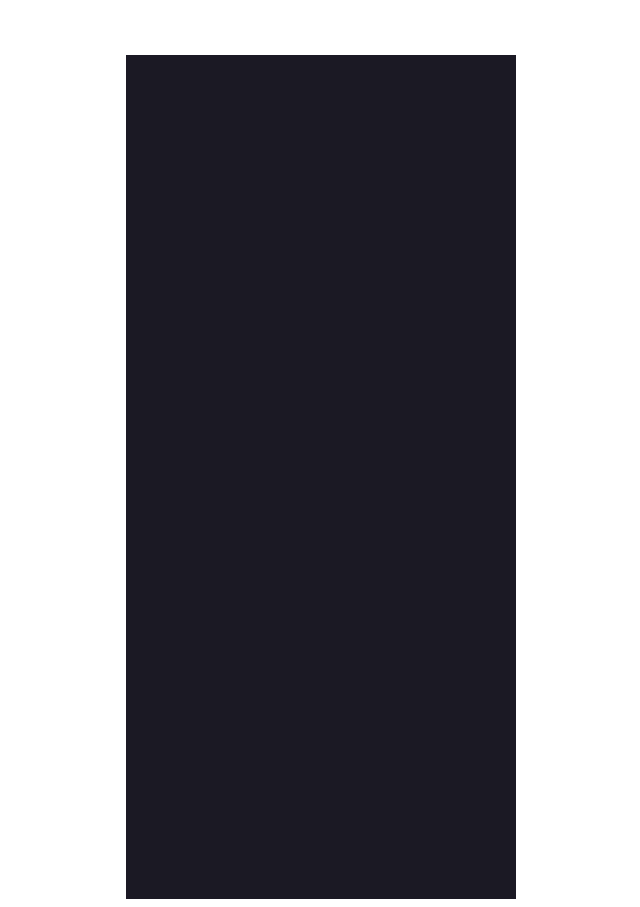
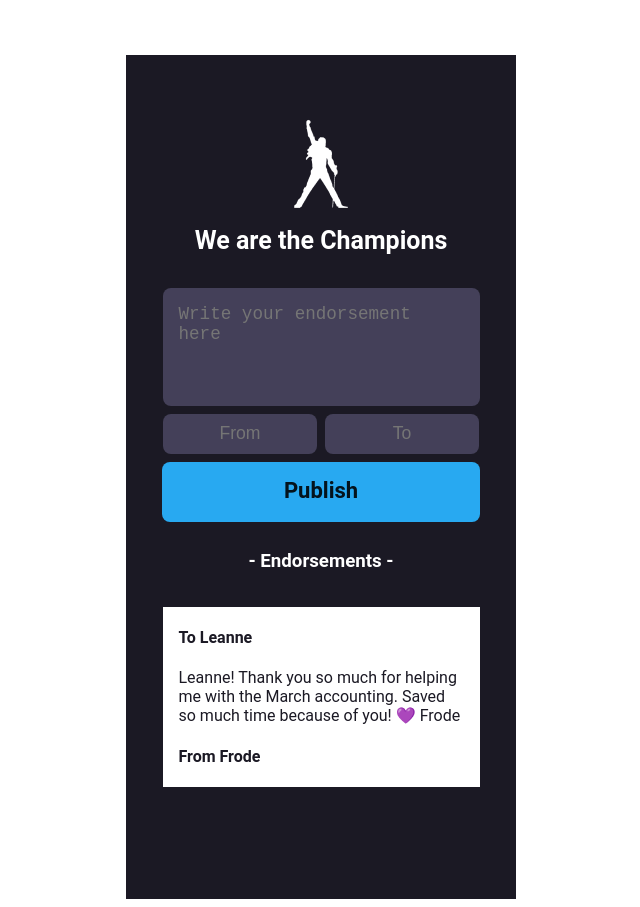
Before and after one commit to mmmim24/scrimba-JS-SOLO, a plain HTML site: page champions/index.html in a window 1280 px wide. Shown: the whole page, without its empty margins (319-959 px from the left). Drawn offline with Linux system fonts and the light colour scheme.

Commit message:
champions:Done:

```diff
--- a/champions/index.html
+++ b/champions/index.html
@@ -9,7 +9,28 @@
 
     <body>
         <main>
-
+            <div class="header">
+                <img src="img/Freddie.png" alt="Freddie Mercury">
+                <h1>We are the Champions</h1>
+            </div>
+            <section class="input">
+                <form>
+                    <textarea required id="text" placeholder="Write your endorsement here"></textarea>
+                    <div id="persons">
+                        <input required id="from" type="text" placeholder="From">
+                        <input required id="to" type="text" placeholder="To">
+                    </div>
+                    <div id="publish" onclick="publish()"> Publish</div>
+                </form>
+            </section>
+            <section id="endorsements">
+                <h3>- Endorsements -</h3>
+                <div class="item">
+                    <h4>To Leanne</h4>
+                    Leanne! Thank you so much for helping me with the March accounting. Saved so much time because of you! 💜 Frode
+                    <h4>From Frode</h4>
+                </div>
+            </section>
         </main>
         <script src="script.js"></script>
     </body>
--- a/champions/script.js
+++ b/champions/script.js
@@ -0,0 +1,27 @@
+var endorse = document.getElementById("endorsements");
+
+var message = [
+    {
+        from: "name1",
+        text: "message",
+        to : "name2"
+    }
+]
+
+
+var from = document.getElementById("from")
+var text = document.getElementById("text")
+var to = document.getElementById("to")
+
+
+
+function publish(){
+    var d = document.createElement('div')
+    d.classList.add('item')
+    d.innerHTML= `<h4>To ${to.value}</h4>${text.value}<h4>From ${from.value}</h4>`;
+    endorse.append(d);
+    from.value = "";
+    text.value = "";
+    to.value = "";
+    console.log(to.value)
+}
--- a/champions/styles.css
+++ b/champions/styles.css
@@ -1,5 +1,7 @@
 :root{
     --bgcolor: #1B1924;
+    font-family: 'Roboto', sans-serif;
+    color: white;
 }
 
 body{
@@ -10,7 +12,102 @@ body{
 }
 
 main{
-    height: 844px;
+    min-height: 844px;
     width: 390px;
     background-color: var(--bgcolor);
 }
+.header{
+    margin: 4rem 0 1rem 0;
+    display: flex;
+    flex-direction: column;
+    /* justify-content: center; */
+    align-items: center;
+}
+.header img{
+    width: 90px;
+    height: 90px;
+}
+.header h1{
+    font-size: 25px;
+}
+
+section{
+    margin: 10px auto;
+    /* background-color: gray; */
+    /* height: 100px; */
+    width: 317px;
+}
+.input form{
+    display: flex;
+    flex-direction: column;
+    align-items: center;
+    justify-content: center;
+    gap: 0.5rem;
+}
+#persons{
+    display: flex;
+    gap: 0.5rem;
+    margin: 0;
+    padding: 0;
+}
+#persons input{
+    width: 154px;
+    height: 40px;
+    margin: 0;
+    padding: 0.5rem;
+    border: none;
+    box-sizing: border-box;
+    border-radius: 0.5rem;
+    background-color: #444059;
+    color: #8F8F8F;
+    text-align: center;
+    font-size: 1.1rem;
+}
+textarea{
+    width: 317px;
+    height: 118px;
+    border-radius: 0.5rem;
+    padding: 1rem;
+    box-sizing: border-box;
+    background-color: #444059;
+    color: #8F8F8F;
+    font-size: 1.1rem;
+    border:none;
+    resize: none;
+}
+
+#publish{
+    width: 318px;
+    height: 60px;
+    background-color: #28A9F1;
+    border: none;
+    border-radius: 0.5rem;
+    color: #04131C;
+    font-size: 22px;
+    font-weight: 600;
+    text-align: center;
+    box-sizing: border-box;
+    padding-top: 1rem;
+    cursor: pointer;
+}
+
+button:hover{
+    background-color: #33B5FF;
+}
+
+#endorsements{
+    display: flex;
+    flex-direction: column;
+    justify-content: center;
+    align-items: center;
+}
+
+.item{
+    height: auto;
+    width: 317px;
+    background-color: #fff;
+    color: #1B1924;
+    padding: 0 1rem;
+    margin: 1rem 0;
+    box-sizing: border-box;
+}
```
Also changed, not shown: champions/img/Freddie.png (added).
